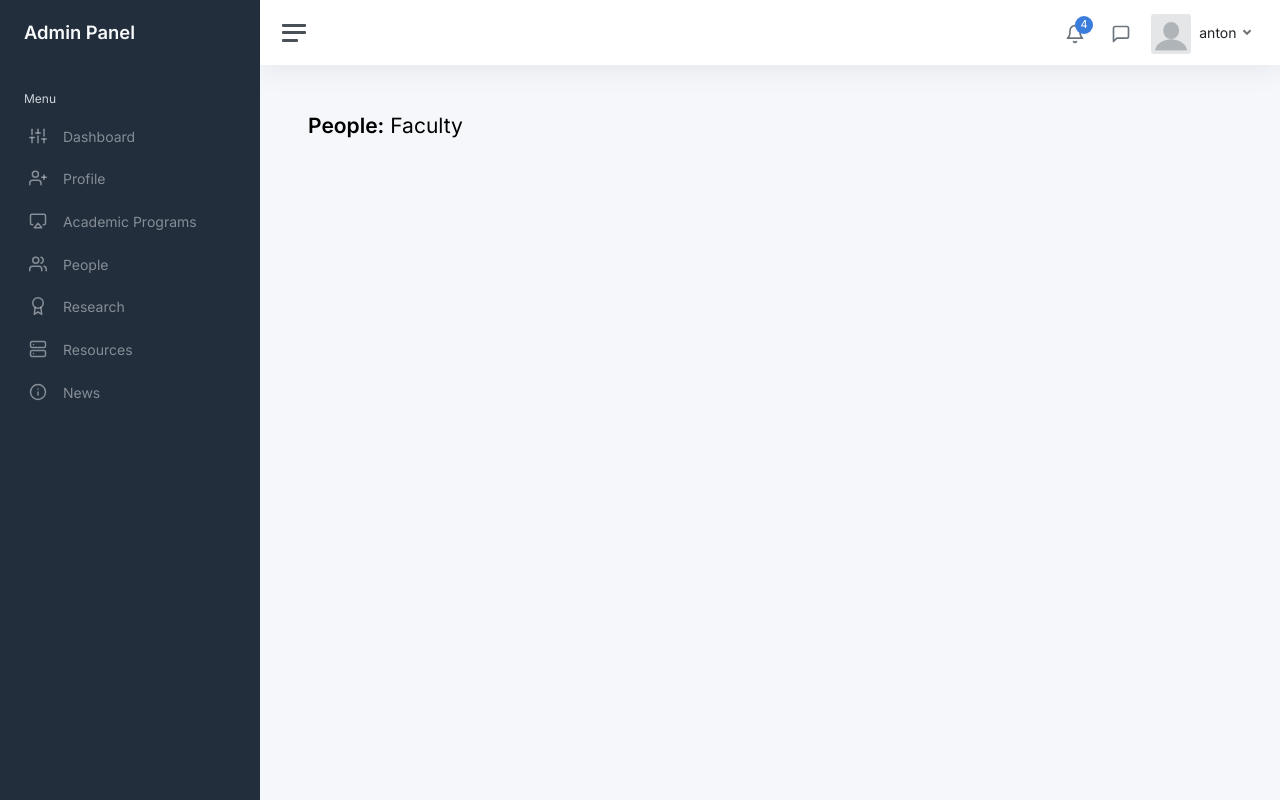
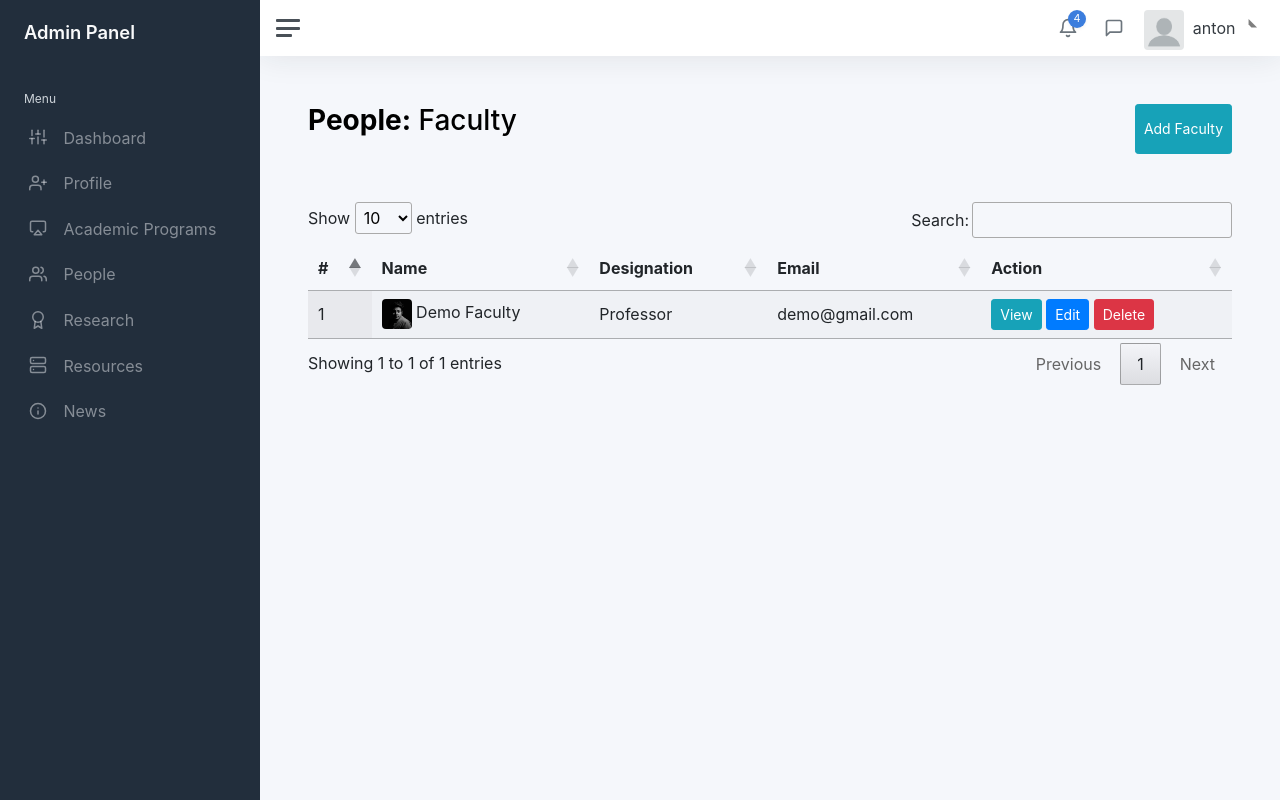
Before and after one commit to samiul-anton/Django-Chemistry-Dept-Project, a Django app: page /super-admin/people/faculty/ in a window 1280 px wide. Run offline with Django 4.2, Linux system fonts and the light colour scheme; a user stored in the database is signed in; data comes from the database, SQL or seed files in the repository; both versions use the stored data as it was after the commit; some libraries are stand-ins or nearby versions.

Commit message:
Faculty Staff Student table added

```diff
--- a/chemistryDept/peopleApp/views.py
+++ b/chemistryDept/peopleApp/views.py
@@ -1,12 +1,14 @@
 from django.shortcuts import render
 from django.contrib.auth.decorators import login_required
+from .models import faculty as all_faculty
 
 
 #admin faculty view
 @login_required
 def faculty(request):
     if request.method == "GET":
-        return render(request, 'peopleApp/faculty.html',context={})
+        data = all_faculty.objects.all().order_by('name')
+        return render(request, 'peopleApp/faculty.html',context={'faculty':data})
 #admin faculty view
 @login_required
 def staff(request):
--- a/chemistryDept/templates/layouts/admin.html
+++ b/chemistryDept/templates/layouts/admin.html
@@ -15,6 +15,11 @@
 
 	<link href="{% static 'css/app.css' %}" rel="stylesheet">
 	<link href="https://fonts.googleapis.com/css2?family=Inter:wght@300;400;600&display=swap" rel="stylesheet">
+	<link rel="stylesheet" href="https://cdn.jsdelivr.net/npm/bootstrap@4.6.2/dist/css/bootstrap.min.css" >
+
+	{% block links %}
+	{% endblock %}
+
 </head>
 
 <body>
@@ -480,6 +485,11 @@
 			});
 		});
 	</script>
+	<script src="https://cdn.jsdelivr.net/npm/jquery@3.5.1/dist/jquery.slim.min.js" ></script>
+	<script src="https://cdn.jsdelivr.net/npm/bootstrap@4.6.2/dist/js/bootstrap.bundle.min.js"></script>
+
+	{% block scripts %}
+	{% endblock %}
 
 </body>
 
--- /dev/null
+++ b/chemistryDept/templates/modals/addFaculty.html
@@ -0,0 +1,22 @@
+<!-- <button type="button" class="btn btn-primary" data-toggle="modal" data-target="#exampleModal">
+  Launch demo modal
+</button> -->
+<div class="modal fade" id="facultyModal" tabindex="-1" aria-labelledby="facultyModalLabel" aria-hidden="true">
+  <div class="modal-dialog modal-dialog-centered modal-lg">
+    <div class="modal-content">
+      <div class="modal-header">
+        <h5 class="modal-title" id="exampleModalLabel">Add Faculty</h5>
+        <button type="button" class="close" data-dismiss="modal" aria-label="Close">
+          <span aria-hidden="true">&times;</span>
+        </button>
+      </div>
+      <div class="modal-body">
+        ...
+      </div>
+      <div class="modal-footer">
+        <button type="button" class="btn btn-secondary" data-dismiss="modal">Close</button>
+        <button type="button" class="btn btn-primary">Save changes</button>
+      </div>
+    </div>
+  </div>
+</div>
--- a/chemistryDept/templates/peopleApp/faculty.html
+++ b/chemistryDept/templates/peopleApp/faculty.html
@@ -1,10 +1,59 @@
 {% extends "layouts/admin.html" %}
 {% load static %}
+{% block links %}
+<link rel="stylesheet" href="https://cdn.datatables.net/1.12.1/css/jquery.dataTables.min.css">
+{% endblock %}
 {% block content %}
 <main class="content">
 	<div class="container-fluid p-0">
-    	<h1 class="h3 mb-3"><strong>People:</strong> Faculty</h1>
+		  <div class="d-flex justify-content-between pb-5">
+		  	<h1 class="h3 mb-3"><strong>People:</strong> Faculty</h1>
+				<button class="btn btn-sm btn-info" data-toggle="modal" data-target="#facultyModal">Add Faculty</button>
+		  </div>
+
+      <div>
+						<table id="example" class="display" style="width:100%">
+				        <thead>
+				            <tr>
+				                <th>#</th>
+				                <th>Name</th>
+				                <th>Designation</th>
+				                <th>Email</th>
+				                <th>Action</th>
+				            </tr>
+				        </thead>
+				        <tbody>
+									{% for value in faculty%}
+				            <tr>
+				                <td>{{ forloop.counter }}</td>
+				                <td>
+													<img src="/media/{{ BASIC_DIR }}/{{value.faculty_image}}" alt="" style="height:30px; width:30px; border-radius: 4px; "/>
+													{{ value.name}}
+												</td>
+				                <td>{{ value.designation}}</td>
+				                <td>{{ value.email }}</td>
+				                <td>
+													<button class="btn btn-sm btn-info">View</button>
+				                	<button class="btn btn-sm btn-primary">Edit</button>
+													<button class="btn btn-sm btn-danger">Delete</button>
+				                </td>
+				            </tr>
+										{% endfor %}
+				        </tbody>
+				    </table>
+
+      </div>
   </div>
 </main>
+{% include '../modals/addFaculty.html' %}
+{% endblock %}
 
+{% block scripts %}
+<script src="https://code.jquery.com/jquery-3.6.0.js"></script>
+<script type="text/javascript" src="https://cdn.datatables.net/1.12.1/js/jquery.dataTables.min.js"></script>
+<script type="text/javascript">
+		$(document).ready(function () {
+		    $('#example').DataTable();
+		});
+</script>
 {% endblock %}
```
Also changed, not shown: chemistryDept/templates/peopleApp/staff.html (+50 -1 lines), chemistryDept/templates/peopleApp/student.html (+50 -1 lines), chemistryDept/db.sqlite3, chemistryDept/media/Images/SittingWithABook_Compared_cesbbGh.jpg (added), chemistryDept/static/img/screencapture-bank-thedevgarden-icu-admin-dashboard-2022-07-20-00_42_55.png (added).
